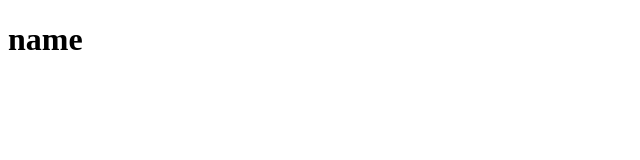
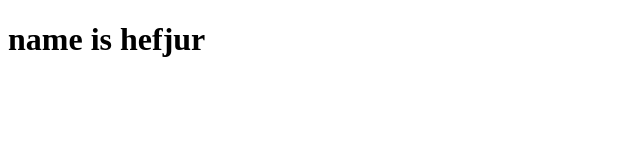
Before and after one commit to Arnobm45/dild_1, a plain HTML site: page index.html in a window 1280 px wide. Shown: the whole page, without its empty margins (0-640 px from the left). Drawn offline with Linux system fonts and the light colour scheme.

Commit message:
name is add

```diff
--- a/index.html
+++ b/index.html
@@ -6,6 +6,6 @@
     <title>Document</title>
 </head>
 <body>
-    <h1>name</h1>
+    <h1>name is hefjur</h1>
 </body>
 </html>
```
